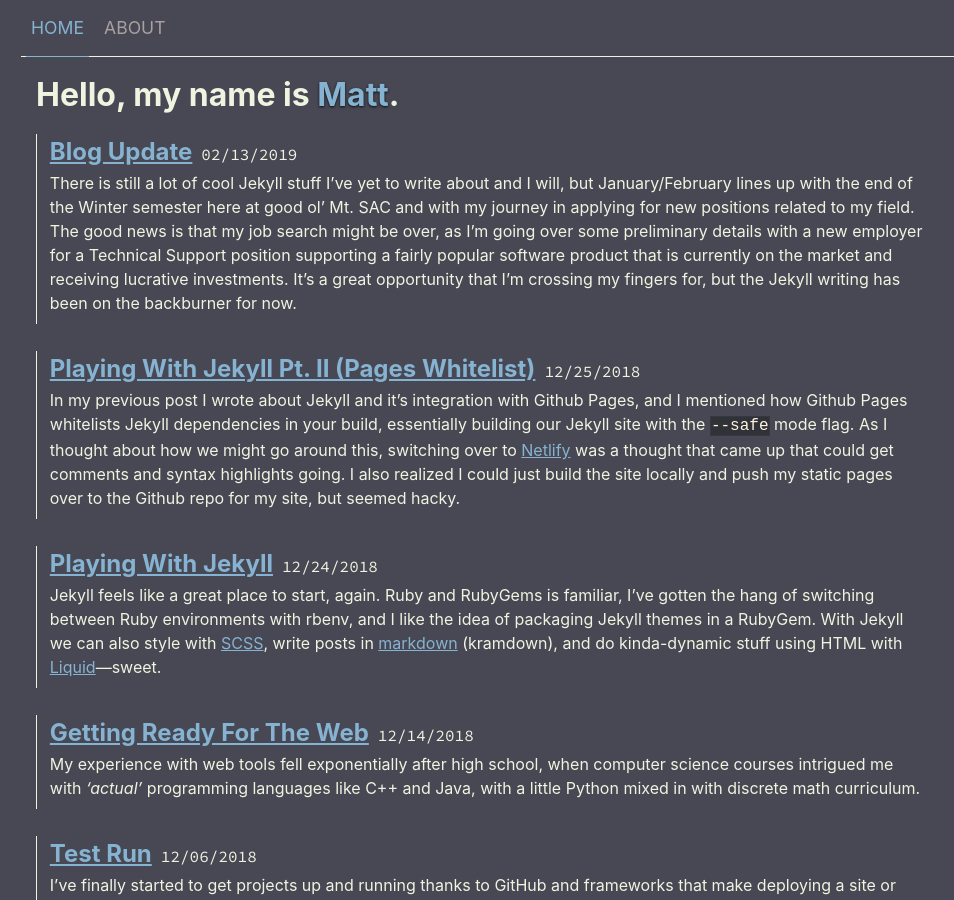
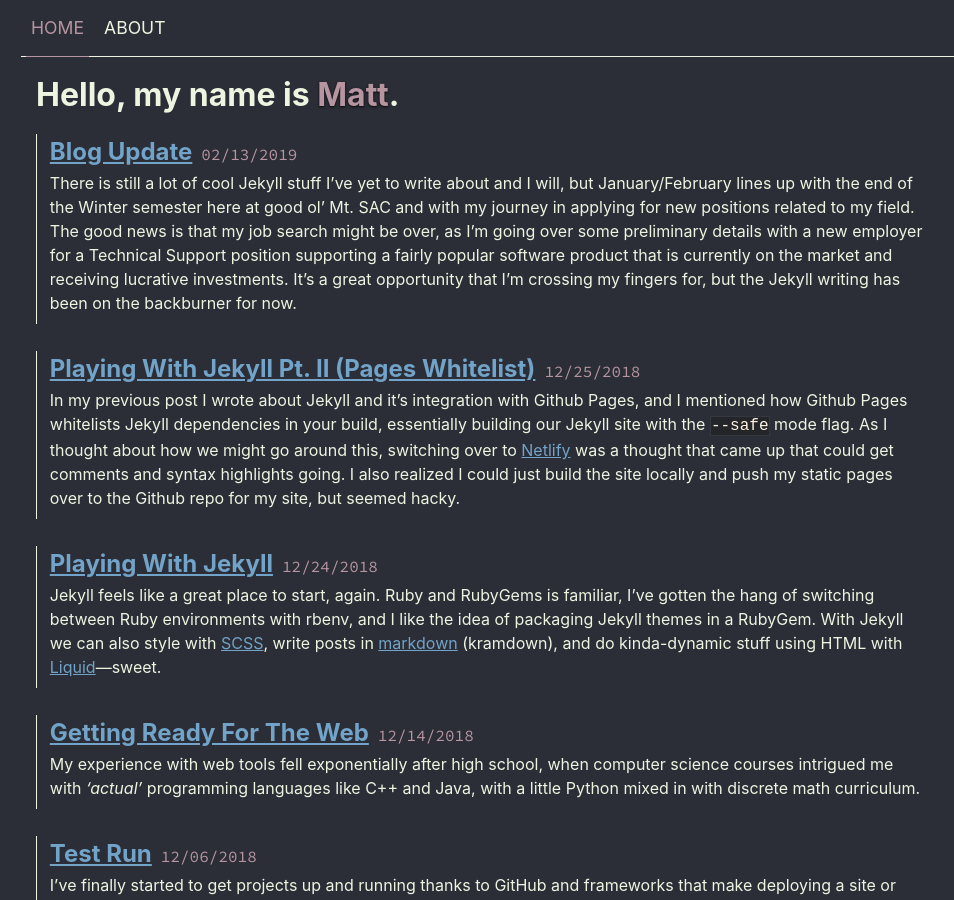
Before and after one commit to MattRugamas/mattrugamas.com, a Jekyll site: the page built from index.html, in a window 1280 px wide and 900 px high. Shown: the whole window, without its empty margins (19-973 px from the left). Built offline with Jekyll 4.4.1, drawn with Linux system fonts in a browser that asks for light colours.

Commit message:
Messing with colors

```diff
--- a/_sass/_settings.scss
+++ b/_sass/_settings.scss
@@ -10,21 +10,21 @@ $fonts-source: 'Source Code Pro', monospace;
 // $highlight: rgb(95, 180, 230);
 // $dates: rgb(126, 153, 163);
 
-$base: #474853;
-$selected: #40414b;
+// $base: #474853;
+// $selected: #40414b;
+// $text: #EDF5E1;
+// $inactive: #AAA0A0;
+// $links: #86B3D1;
+// $highlight: #86B3D1;
+// $dates: $text;
+
+$base: #2B2E36;
+$selected: #40423C;
 $text: #EDF5E1;
-$inactive: #AAA0A0;
-$links: #86B3D1;
-$highlight: #86B3D1;
-$dates: $text;
-
-// $base: #2B2E36;
-// $selected: #40423C;
-// $text: #EDF5E1;
-// $inactive: $text;
-// $links: #72a3c8;
-// $highlight: #b695a1;
-// $dates: $highlight;
+$inactive: $text;
+$links: #72a3c8;
+$highlight: #b695a1;
+$dates: $highlight;
 
 @mixin box-sizing($property) {
   -webkit-box-sizing: $property;
```
